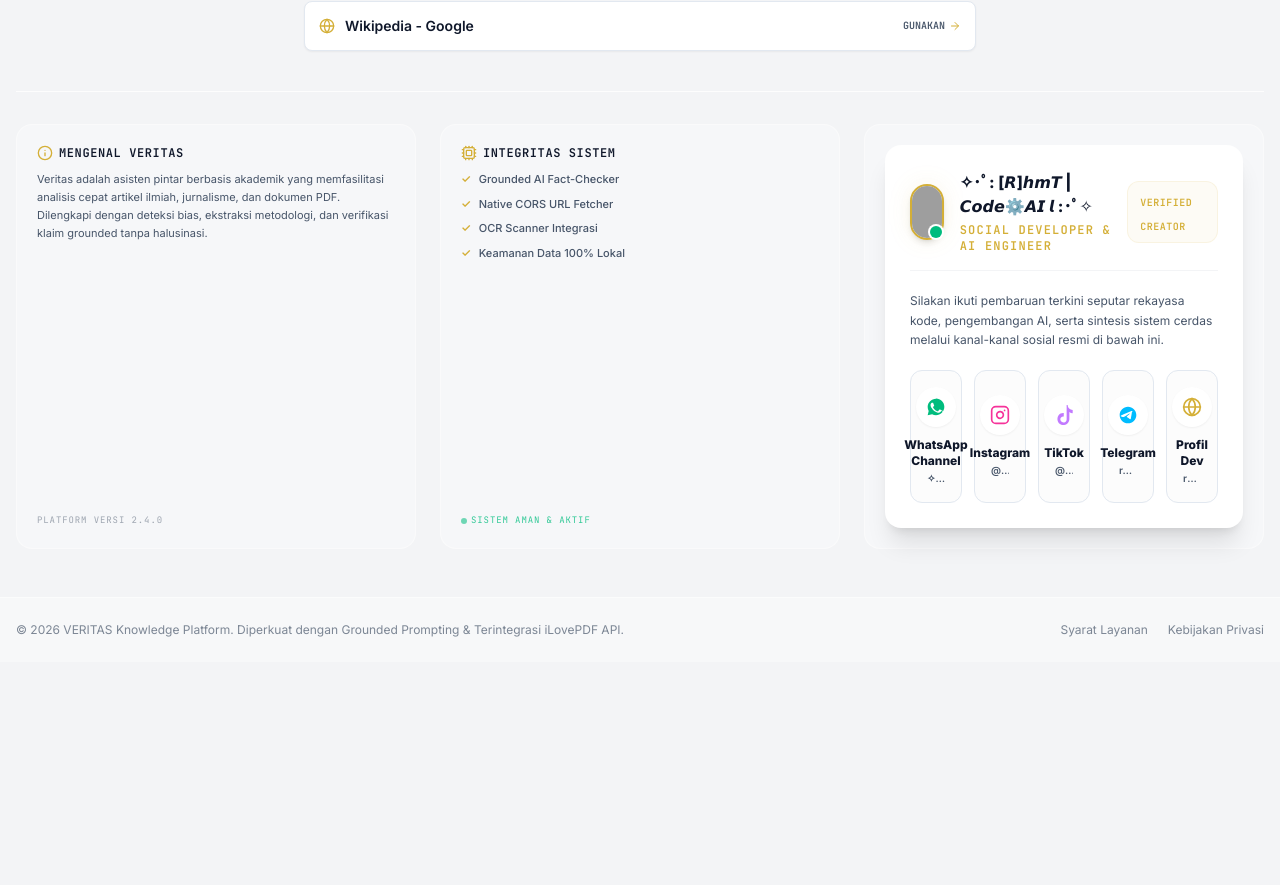
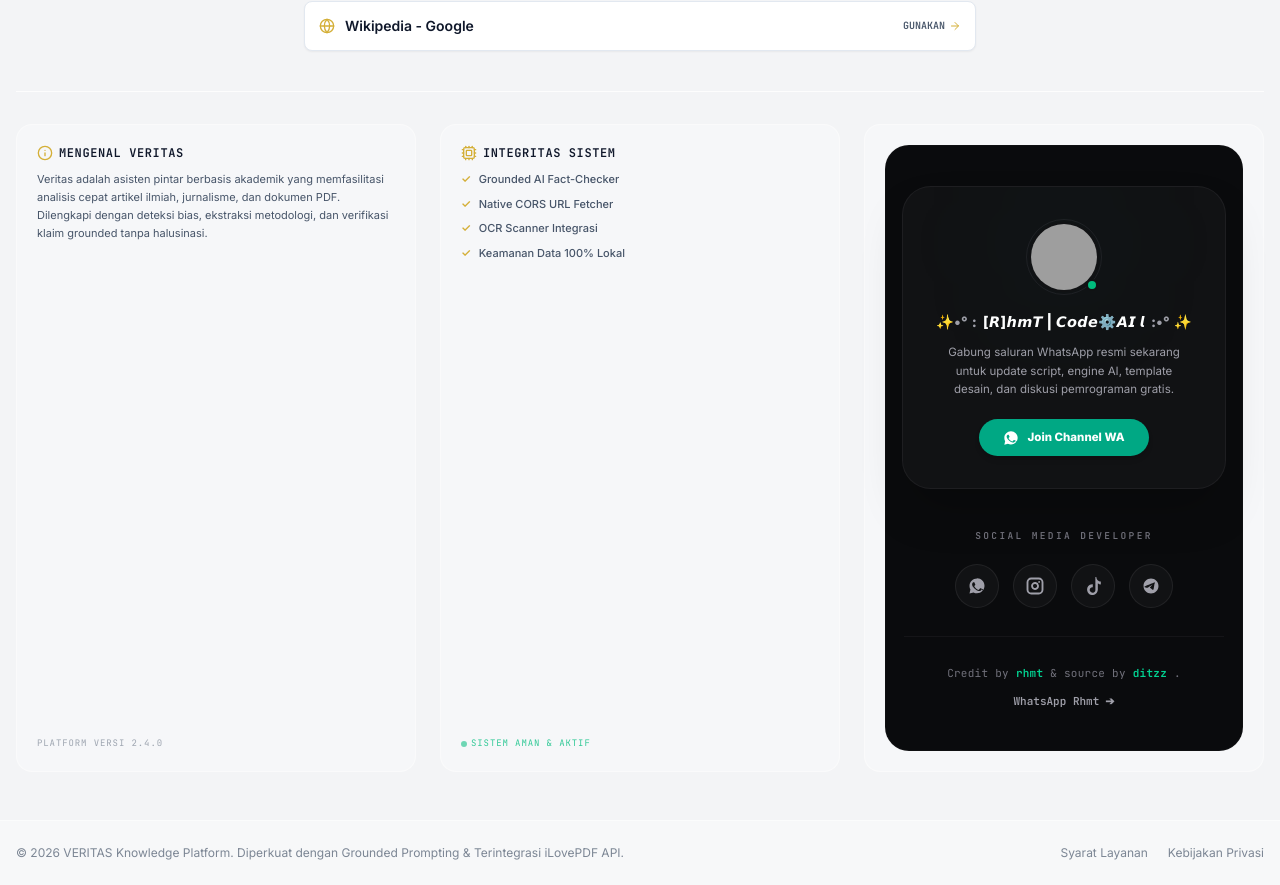
Before and after one commit to rhteaster-ui/Artikel-ocr, a React (Vite) app: page / in a window 1280 px wide. Shown: the part 1035-1920 px from the top of the page. Before the commit the page ends 1697 px from the top, so only its background shows below. Built offline with nearby package versions, Linux system fonts and the light colour scheme; grey boxes are pictures that could not be loaded.

Commit message:
Add files via upload

```diff
--- a/src/components/SocialDev.tsx
+++ b/src/components/SocialDev.tsx
@@ -1,11 +1,10 @@
 import React from "react";
-import { Globe, Cpu } from "lucide-react";
 
 interface SocialDevProps {
-  variant?: "compact" | "full";
+  variant?: "compact" | "full" | "footer-column";
 }
 
-// High-fidelity official brand SVG icons
+// Highly precise brand SVGs matching the official logos
 const WhatsAppIcon = ({ className }: { className?: string }) => (
   <svg
     viewBox="0 0 24 24"
@@ -22,7 +21,7 @@
     viewBox="0 0 24 24"
     fill="none"
     stroke="currentColor"
-    strokeWidth="2"
+    strokeWidth="2.5"
     strokeLinecap="round"
     strokeLinejoin="round"
     className={className}
@@ -58,167 +57,141 @@
 
 export default function SocialDev({ variant = "full" }: SocialDevProps) {
   const profileImg = "https://www.rhmt.biz.id/gambar/pp-dev.png";
-  const devName = "✧･ﾟ: [𝙍]𝙝𝙢𝙏 | 𝘾𝙤𝙙𝙚⚙️𝘼𝙄 𝙡 :･ﾟ✧";
+  const whatsappUrl = "https://whatsapp.com/channel/0029VbBjyjlJ93wa6hwSWa0p";
+  const instagramUrl = "https://www.instagram.com/rahmt_nhw?igsh=MWQwcnB3bTA2ZnVidg==";
+  const tiktokUrl = "https://www.tiktok.com/@r_hmtofc?_r=1&_t=ZS-94KRfWQjeUu";
+  const telegramUrl = "https://t.me/rAi_engine";
+  const personalWebUrl = "https://www.rhmt.biz.id/";
 
-  const socialLinks = [
-    {
-      name: "WhatsApp Channel",
-      label: "✧･ﾟ: [𝙍]𝙝𝙢𝙏 | 𝘾𝙤𝙙𝙚⚙️𝘼𝙄 𝙡 :･ﾟ✧",
-      url: "https://whatsapp.com/channel/0029VbBjyjlJ93wa6hwSWa0p",
-      icon: WhatsAppIcon,
-      color: "hover:text-emerald-500 hover:border-emerald-500/30 hover:bg-emerald-500/5",
-      brandColor: "text-emerald-500",
-    },
-    {
-      name: "Instagram",
-      label: "@rahmt_nhw",
-      url: "https://www.instagram.com/rahmt_nhw?igsh=MWQwcnB3bTA2ZnVidg==",
-      icon: InstagramIcon,
-      color: "hover:text-pink-500 hover:border-pink-500/30 hover:bg-pink-500/5",
-      brandColor: "text-pink-500",
-    },
-    {
-      name: "TikTok",
-      label: "@r_hmtofc",
-      url: "https://www.tiktok.com/@r_hmtofc?_r=1&_t=ZS-94KRfWQjeUu",
-      icon: TikTokIcon,
-      color: "hover:text-purple-500 hover:border-purple-500/30 hover:bg-purple-500/5",
-      brandColor: "text-purple-400",
-    },
-    {
-      name: "Telegram",
-      label: "rAi_engine",
-      url: "https://t.me/rAi_engine",
-      icon: TelegramIcon,
-      color: "hover:text-sky-500 hover:border-sky-500/30 hover:bg-sky-500/5",
-      brandColor: "text-sky-400",
-    },
-    {
-      name: "Profil Dev",
-      label: "rhmt.biz.id",
-      url: "https://www.rhmt.biz.id/",
-      icon: Globe,
-      color: "hover:text-brand-primary hover:border-brand-primary/30 hover:bg-brand-primary/5",
-      brandColor: "text-brand-primary",
-    }
-  ];
+  // Social Dev Layout matching the requested mockup screenshot precisely
+  return (
+    <div className="w-full flex flex-col items-center justify-center py-10 px-4 bg-[#0a0b0d] rounded-3xl border border-zinc-900/40">
+      {/* 1. Sleek Rounded Dark Card - Precise proportions */}
+      <div className="max-w-[350px] w-full bg-[#111214] border border-zinc-800/60 rounded-[1.8rem] p-8 text-center shadow-2xl relative overflow-hidden">
+        {/* Subtle background glow */}
+        <div className="absolute top-0 left-1/2 -translate-x-1/2 w-28 h-28 bg-[#00a884]/5 rounded-full blur-3xl pointer-events-none" />
 
-  if (variant === "compact") {
-    return (
-      <div className="space-y-3 pt-3 border-t border-brand-bg">
-        <div className="flex items-center gap-1.5 text-brand-muted text-[10px] font-black uppercase tracking-wider font-mono">
-          <Cpu className="w-3.5 h-3.5 text-brand-primary" />
-          <span>Hubungi Pengembang (Dev)</span>
+        {/* Circular Profile Avatar with exact styling */}
+        <div className="relative mx-auto w-[76px] h-[76px] rounded-full flex items-center justify-center mb-4">
+          <div className="absolute inset-0 rounded-full border border-zinc-700/60 animate-pulse" />
+          <img
+            src={profileImg}
+            alt="[𝙍]𝙝𝙢𝙏 Profile"
+            referrerPolicy="no-referrer"
+            className="w-[70px] h-[70px] rounded-full object-cover border-2 border-[#111214]"
+          />
+          {/* Active Online Indicator Pulse */}
+          <span className="absolute bottom-1 right-1 h-3 w-3 rounded-full bg-emerald-500 border-[2px] border-[#111214]" />
         </div>
 
-        <div className="bg-brand-bg/40 p-3 rounded-2xl border border-brand-surface space-y-3.5">
-          <div className="flex items-center gap-3">
-            <div className="relative flex-shrink-0">
-              <img
-                src={profileImg}
-                alt="Profile Dev"
-                referrerPolicy="no-referrer"
-                className="w-10 h-10 rounded-full border border-brand-primary object-cover"
-              />
-              <span className="absolute bottom-0 right-0 h-2.5 w-2.5 rounded-full bg-emerald-500 ring-2 ring-brand-surface" />
-            </div>
-            <div className="min-w-0">
-              <h4 className="text-xs font-black text-brand-text truncate leading-tight">
-                [𝙍]𝙝𝙢𝙏
-              </h4>
-              <p className="text-[9px] text-brand-muted font-mono truncate tracking-wider mt-0.5">
-                CODE &amp; AI DEVELOPER
-              </p>
-            </div>
-          </div>
+        {/* Developer Custom Star Name */}
+        <h3 className="text-white font-extrabold text-[14px] sm:text-[14.5px] tracking-wide flex items-center justify-center gap-1.5 mb-2.5">
+          <span className="text-zinc-400">✨•° :</span>
+          <span className="text-white font-black">[𝙍]𝙝𝙢𝙏 | 𝘾𝙤𝙙𝙚⚙️𝘼𝙄 𝙡</span>
+          <span className="text-zinc-400">:•° ✨</span>
+        </h3>
 
-          <div className="grid grid-cols-1 gap-1.5">
-            {socialLinks.map((social) => {
-              const IconComp = social.icon;
-              return (
-                <a
-                  key={social.name}
-                  href={social.url}
-                  target="_blank"
-                  rel="noopener noreferrer"
-                  className={`flex items-center justify-between gap-2.5 p-2 rounded-xl bg-brand-surface/70 border border-brand-surface/40 text-xs font-semibold text-brand-text transition-all ${social.color}`}
-                >
-                  <div className="flex items-center gap-2 min-w-0">
-                    <IconComp className={`w-3.5 h-3.5 flex-shrink-0 ${social.brandColor}`} />
-                    <span className="truncate text-[10px] text-brand-muted">{social.name}</span>
-                  </div>
-                  <span className={`text-[10px] font-bold truncate ${social.brandColor}`}>
-                    {social.label.replace("✧･ﾟ: ", "").replace(" :･ﾟ✧", "")}
-                  </span>
-                </a>
-              );
-            })}
-          </div>
-        </div>
-      </div>
-    );
-  }
+        {/* Beautiful Description Text */}
+        <p className="text-[11px] sm:text-[11.5px] text-zinc-400 leading-relaxed font-normal max-w-xs mx-auto mb-5 px-1">
+          Gabung saluran WhatsApp resmi sekarang untuk update script, engine AI, template desain, dan diskusi pemrograman gratis.
+        </p>
 
-  // Full developer profile card
-  return (
-    <div className="w-full bg-brand-surface border border-brand-surface/80 rounded-2xl p-6 shadow-xl space-y-5">
-      <div className="flex flex-col md:flex-row items-start md:items-center justify-between gap-4 pb-4 border-b border-brand-bg">
-        <div className="flex items-center gap-4">
-          <div className="relative">
-            <div className="absolute inset-0 bg-brand-primary/20 rounded-full blur-md animate-pulse" />
-            <img
-              src={profileImg}
-              alt="Profile Dev"
-              referrerPolicy="no-referrer"
-              className="relative w-14 h-14 rounded-full border-2 border-brand-primary object-cover shadow-md"
-            />
-            <span className="absolute bottom-0.5 right-0.5 h-3 w-3 rounded-full bg-emerald-500 ring-2 ring-brand-surface" />
-          </div>
-          <div>
-            <div className="flex items-center gap-1.5">
-              <h3 className="text-base font-black text-brand-text">
-                {devName}
-              </h3>
-            </div>
-            <p className="text-xs font-mono font-bold text-brand-primary uppercase tracking-widest mt-1">
-              Social Developer &amp; AI Engineer
-            </p>
-          </div>
-        </div>
-        <div className="bg-brand-primary/5 border border-brand-primary/10 px-3 py-1.5 rounded-xl">
-          <span className="text-[10px] font-bold text-brand-primary font-mono uppercase tracking-wider">
-            Verified Creator
-          </span>
-        </div>
+        {/* Custom Green WhatsApp Channel Button with direct cursor and smooth hover */}
+        <a
+          href={whatsappUrl}
+          target="_blank"
+          rel="noopener noreferrer"
+          className="inline-flex items-center justify-center gap-2 bg-[#00a884] hover:bg-[#008f72] active:scale-95 text-white font-extrabold text-[11.5px] px-6 py-2.5 rounded-full transition-all duration-200 shadow-md cursor-pointer"
+        >
+          <WhatsAppIcon className="w-4 h-4 text-white flex-shrink-0" />
+          <span>Join Channel WA</span>
+        </a>
       </div>
 
-      <p className="text-xs text-brand-muted leading-relaxed">
-        Silakan ikuti pembaruan terkini seputar rekayasa kode, pengembangan AI, serta sintesis sistem cerdas melalui kanal-kanal sosial resmi di bawah ini.
-      </p>
+      {/* 2. Media Links & Credit Section Below Card */}
+      <div className="w-full flex flex-col items-center mt-10">
+        <h4 className="text-[9.5px] font-black text-zinc-500 font-mono tracking-[0.25em] text-center mb-5 uppercase">
+          SOCIAL MEDIA DEVELOPER
+        </h4>
 
-      <div className="grid grid-cols-1 sm:grid-cols-2 md:grid-cols-5 gap-3">
-        {socialLinks.map((social) => {
-          const IconComp = social.icon;
-          return (
-            <a
-              key={social.name}
-              href={social.url}
-              target="_blank"
-              rel="noopener noreferrer"
-              className={`flex flex-col items-center justify-center text-center p-4 rounded-xl bg-brand-bg/30 border border-brand-surface hover:scale-[1.02] active:scale-[0.98] transition-all duration-300 ${social.color}`}
-            >
-              <div className="p-2.5 rounded-full bg-brand-surface shadow-xs mb-2.5">
-                <IconComp className={`w-5 h-5 ${social.brandColor}`} />
-              </div>
-              <span className="text-xs font-black text-brand-text mb-0.5 block">
-                {social.name}
-              </span>
-              <span className="text-[10px] text-brand-muted truncate max-w-full font-semibold">
-                {social.label.length > 24 ? social.label.substring(0, 22) + "..." : social.label}
-              </span>
-            </a>
-          );
-        })}
+        {/* Row of centered circular icons with hover brand effects */}
+        <div className="flex items-center gap-3.5 justify-center">
+          {/* WhatsApp */}
+          <a
+            href={whatsappUrl}
+            target="_blank"
+            rel="noopener noreferrer"
+            title="WhatsApp Channel"
+            className="w-[44px] h-[44px] rounded-full border border-zinc-800/80 bg-[#111214] hover:bg-zinc-900 flex items-center justify-center text-zinc-400 hover:text-emerald-400 hover:border-emerald-500/40 hover:scale-105 active:scale-95 transition-all duration-200 cursor-pointer"
+          >
+            <WhatsAppIcon className="w-4.5 h-4.5" />
+          </a>
+
+          {/* Instagram */}
+          <a
+            href={instagramUrl}
+            target="_blank"
+            rel="noopener noreferrer"
+            title="Instagram"
+            className="w-[44px] h-[44px] rounded-full border border-zinc-800/80 bg-[#111214] hover:bg-zinc-900 flex items-center justify-center text-zinc-400 hover:text-pink-500 hover:border-pink-500/40 hover:scale-105 active:scale-95 transition-all duration-200 cursor-pointer"
+          >
+            <InstagramIcon className="w-4.5 h-4.5" />
+          </a>
+
+          {/* TikTok */}
+          <a
+            href={tiktokUrl}
+            target="_blank"
+            rel="noopener noreferrer"
+            title="TikTok"
+            className="w-[44px] h-[44px] rounded-full border border-zinc-800/80 bg-[#111214] hover:bg-zinc-900 flex items-center justify-center text-zinc-400 hover:text-purple-400 hover:border-purple-500/40 hover:scale-105 active:scale-95 transition-all duration-200 cursor-pointer"
+          >
+            <TikTokIcon className="w-4.5 h-4.5" />
+          </a>
+
+          {/* Telegram */}
+          <a
+            href={telegramUrl}
+            target="_blank"
+            rel="noopener noreferrer"
+            title="Telegram"
+            className="w-[44px] h-[44px] rounded-full border border-zinc-800/80 bg-[#111214] hover:bg-zinc-900 flex items-center justify-center text-zinc-400 hover:text-sky-400 hover:border-sky-500/40 hover:scale-105 active:scale-95 transition-all duration-200 cursor-pointer"
+          >
+            <TelegramIcon className="w-4.5 h-4.5" />
+          </a>
+        </div>
+
+        {/* Divider Line precisely matching the design */}
+        <div className="w-full max-w-[320px] border-t border-zinc-900/80 my-7" />
+
+        {/* Beautiful footer branding credits */}
+        <p className="text-[11px] text-zinc-500 font-mono tracking-wide text-center">
+          Credit by{" "}
+          <a
+            href={personalWebUrl}
+            target="_blank"
+            rel="noopener noreferrer"
+            className="text-emerald-400 hover:text-emerald-300 font-extrabold hover:underline transition-colors"
+          >
+            rhmt
+          </a>{" "}
+          &amp; source by{" "}
+          <span className="text-emerald-400 font-extrabold hover:text-emerald-300 transition-colors">
+            ditzz
+          </span>
+          {" "}.
+        </p>
+
+        {/* WhatsApp Direct Link text with arrow */}
+        <a
+          href={whatsappUrl}
+          target="_blank"
+          rel="noopener noreferrer"
+          className="inline-flex items-center gap-1.5 text-[11px] font-bold text-zinc-400 hover:text-emerald-400 transition-colors mt-3 font-mono cursor-pointer"
+        >
+          <span>WhatsApp Rhmt</span>
+          <span className="text-[11px] font-sans">➔</span>
+        </a>
       </div>
     </div>
   );
```
